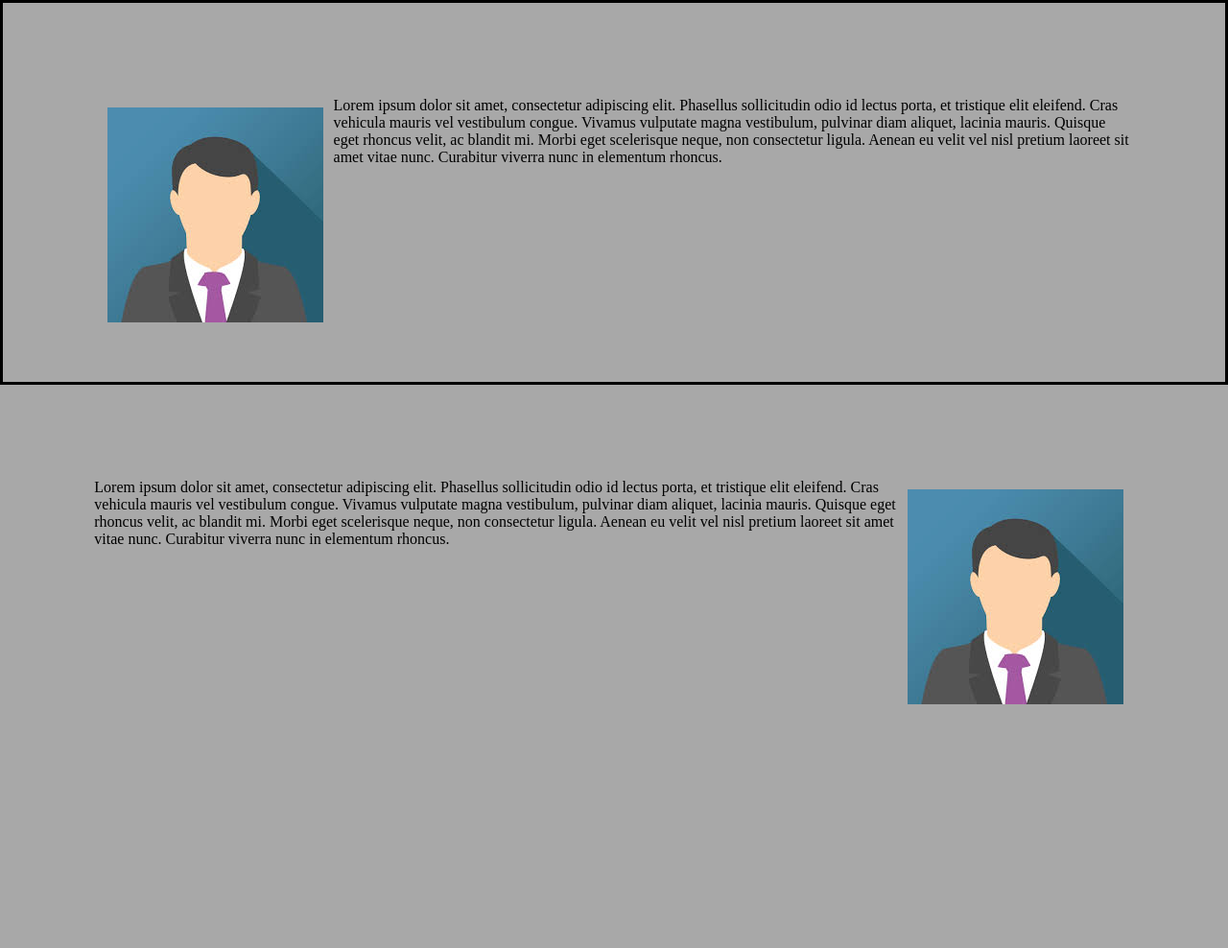
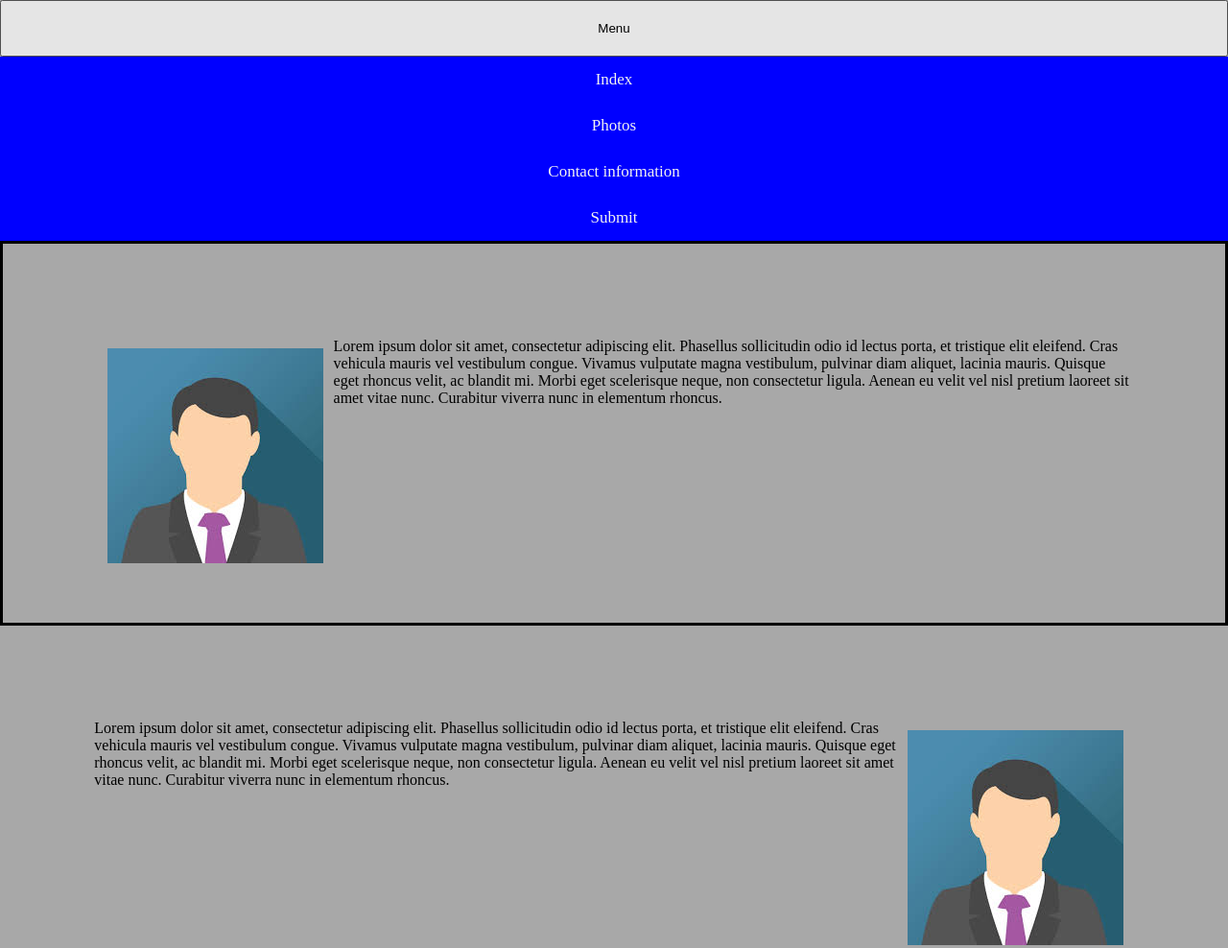
Before and after one commit to jEF420/photoViewer, a plain HTML site: page info.html in a window 1280 px wide. Shown: the whole page at 96% size. Before the commit the page ends 800 px from the top, so only its background shows below. Drawn offline with Linux system fonts and the light colour scheme.

Commit message:
menu bra

```diff
--- a/info.html
+++ b/info.html
@@ -12,6 +12,9 @@
 </head>
 
 <body class="infobody">
+    <div id="menu">
+        <button id="menuBtn">Menu</button>
+    </div>
     <div class="infobox1">
         <p class="pers"><img src="img/avatarexempel.jpg" alt="avatar" class="img1">Lorem ipsum dolor sit amet, consectetur adipiscing elit. Phasellus sollicitudin odio id lectus porta, et tristique elit eleifend. Cras vehicula mauris vel vestibulum congue. Vivamus vulputate
             magna vestibulum, pulvinar diam aliquet, lacinia mauris. Quisque eget rhoncus velit, ac blandit mi. Morbi eget scelerisque neque, non consectetur ligula. Aenean eu velit vel nisl pretium laoreet sit amet vitae nunc. Curabitur viverra nunc
--- a/scripts/header.js
+++ b/scripts/header.js
@@ -9,8 +9,8 @@ body.insertAdjacentHTML('afterend', '<header>');
 
 atag0.href = "index.html";
 atag1.href = "viewer.html";
-atag2.href = "contact.html";
-atag3.href = "info.html";
+atag2.href = "info.html";
+atag3.href = "contact.html";
 
 var indexLink = document.createTextNode("Index");
 var photoLink = document.createTextNode("Photos")
```
Also changed, not shown: index.html (+3 -2 lines).
